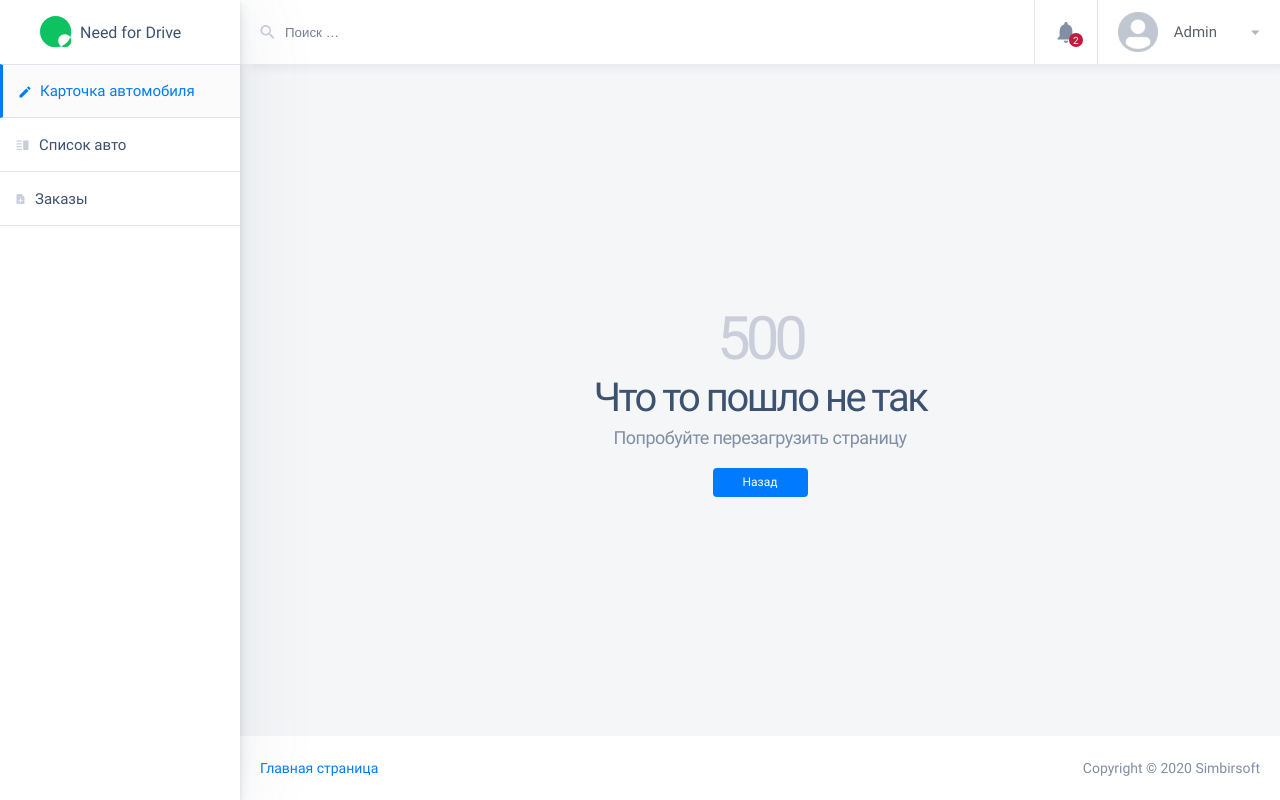
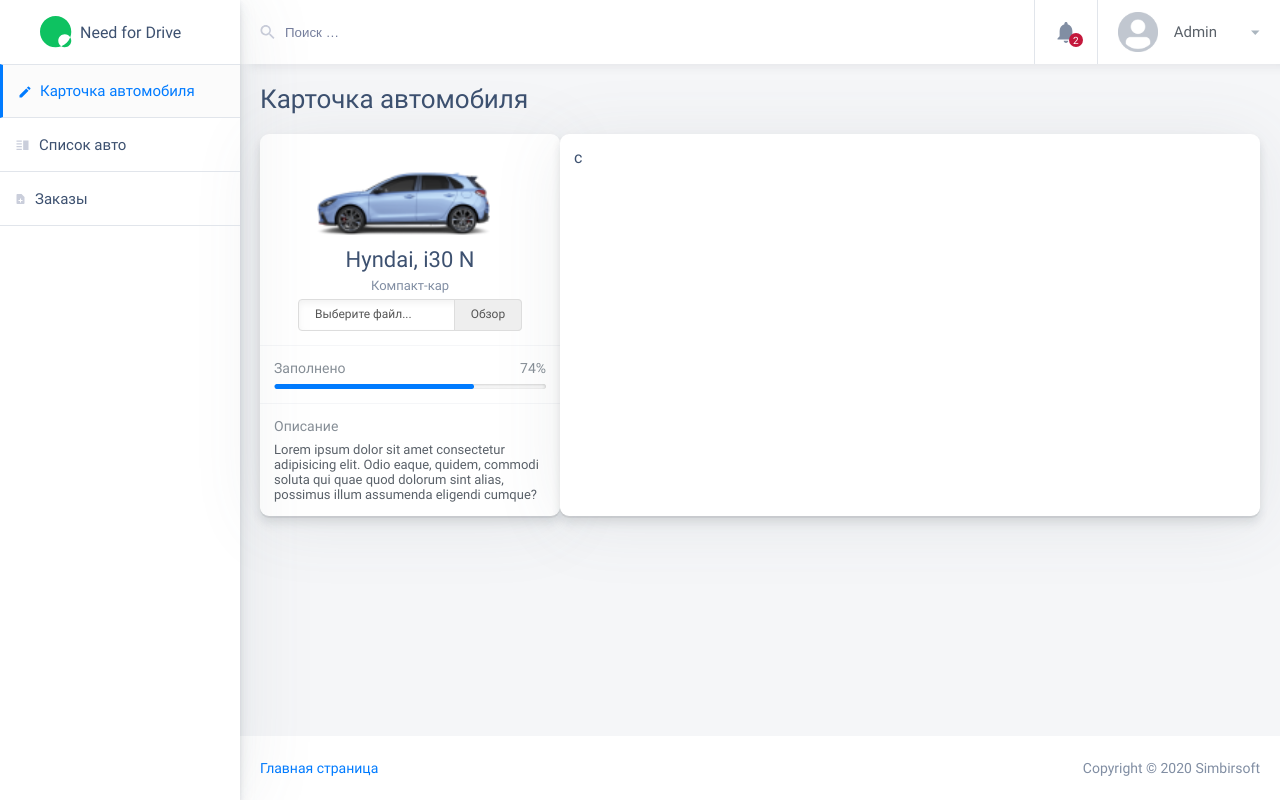
Before and after one commit to PolyantsevYury/need-for-drive, a React (Create React App) app: page /admin/car-setting in a window 1280 px wide. Built offline with nearby package versions, Linux system fonts and the light colour scheme; what react-geocode would draw is missing.

Commit message:
Add info-card

```diff
--- a/src/components/adminPage/AdminPage.js
+++ b/src/components/adminPage/AdminPage.js
@@ -7,6 +7,7 @@ import NavBar from "./NavBar";
 import Header from "./Header";
 import NavBarMobile from "./NavBarMobile";
 import Error from "./error/Error";
+import CarSetting from "./carSetting/CarSetting";
 
 const AdminPage = () => {
   const isMobile = useMediaQuery({ maxWidth: 767 });
@@ -21,6 +22,11 @@ const AdminPage = () => {
         <div className="admin__content content">
           <Switch>
             <Route exact path="/admin/orders" render={() => <Orders />} />
+            <Route
+              exact
+              path="/admin/car-setting"
+              render={() => <CarSetting />}
+            />
             <Route path="*" render={() => <Error />} />
           </Switch>
         </div>
--- /dev/null
+++ b/src/components/adminPage/carSetting/CarSetting.js
@@ -0,0 +1,66 @@
+import React from "react";
+import "./CarSetting.scss";
+import { Form, Formik } from "formik";
+import { Button } from "../../common/buttons/Buttons";
+import { Checkbox } from "../../common/forms/Forms";
+import modelExample from "../../../assets/images/adminModel.png";
+import progressBar from "../../../assets/images/progressBar.png";
+
+const CarSetting = () => {
+  const periodOptions = [
+    { key: "За год", value: "year" },
+    { key: "За месяц", value: "month" },
+    { key: "За неделю", value: "week" },
+    { key: "За день", value: "day" },
+  ];
+  const initialValues = {
+    period: "week",
+    model: "all",
+    city: "Ульяновск",
+    status: "process",
+  };
+
+  return (
+    <div className="car-setting">
+      <h2 className="content__title">Карточка автомобиля</h2>
+      <div className="car-setting__content">
+        <div className="content__card car-setting__info-card info-card">
+          <div className="info-card__model">
+            <img className="info-card__model-img" src={modelExample} alt="" />
+            <h2 className="info-card__model-title">Hyndai, i30 N</h2>
+            <span className="info-card__model-subtitle">Компакт-кар</span>
+            <div className="info-card__model-input">
+              {/* eslint-disable-next-line jsx-a11y/label-has-associated-control */}
+              <label className="file">
+                <input
+                  type="file"
+                  id="file"
+                  aria-label="File browser example"
+                />
+                <span className="file-custom" />
+              </label>
+            </div>
+          </div>
+          <div className="info-card__progress">
+            <div className="info-card__progress-title">
+              <h4>Заполнено</h4>
+              <span>74%</span>
+            </div>
+            <img className="info-card__progress-bar" src={progressBar} alt="" />
+          </div>
+          <div className="info-card__description">
+            <h4 className="info-card__description-title">Описание</h4>
+            <article className="info-card__description-text">
+              Lorem ipsum dolor sit amet consectetur adipisicing elit. Odio
+              eaque, quidem, commodi soluta qui quae quod dolorum sint alias,
+              possimus illum assumenda eligendi cumque?
+            </article>
+          </div>
+        </div>
+        <div className="content__card car-setting__form-card">c</div>
+      </div>
+    </div>
+  );
+};
+
+export default CarSetting;
--- /dev/null
+++ b/src/components/adminPage/carSetting/CarSetting.scss
@@ -0,0 +1,153 @@
+@import "../../../assets/variables";
+
+.car-setting {
+  display: flex;
+  flex-direction: column;
+
+  &__content {
+    display: flex;
+  }
+
+  &__info-card {
+    width: 300px;
+  }
+
+  &__form-card {
+    flex-grow: 1;
+    padding: 14px;
+  }
+}
+
+.info-card {
+  display: flex;
+  flex-direction: column;
+
+  &__model {
+    padding: 14px;
+    display: flex;
+    flex-direction: column;
+    align-items: center;
+  }
+
+  &__model-img {
+    width: 200px;
+    margin-bottom: 8px;
+  }
+
+  &__model-title {
+    font-size: 22px;
+    font-weight: normal;
+  }
+
+  &__model-subtitle {
+    margin: 6px 0;
+    font-size: 13px;
+    color: #818EA3;
+  }
+
+  &__model-input {
+    width: 100%;
+    display: flex;
+    justify-content: center;
+  }
+
+  &__progress {
+    padding: 14px;
+    display: flex;
+    flex-direction: column;
+    color: #868E96;
+    font-size: 14px;
+    border-top: 1px solid #F5F6F8;
+    border-bottom: 1px solid #F5F6F8;
+  }
+
+  &__progress-title {
+    display: flex;
+    justify-content: space-between;
+    margin-bottom: 8px;
+
+    h4 {
+      font-weight: 400;
+    }
+  }
+
+  &__progress-bar {
+
+  }
+
+  &__description {
+    padding: 14px;
+    color: #868E96;
+  }
+
+  &__description-title {
+    margin-bottom: 8px;
+    font-size: 14px;
+    font-weight: 400;
+  }
+
+  &__description-text {
+    font-size: 13px;
+    color: #5A6169;
+  }
+}
+
+/*
+ * File
+ */
+
+.file {
+  position: relative;
+  display: inline-block;
+  cursor: pointer;
+  height: 2rem;
+  color: #495057;
+  font-size: 12px;
+}
+.file input {
+  width: 14rem;
+  margin: 0;
+  filter: alpha(opacity=0);
+  opacity: 0;
+}
+.file-custom {
+  position: absolute;
+  top: 0;
+  right: 0;
+  left: 0;
+  z-index: 5;
+  height: 2rem;
+  padding: .5rem 1rem;
+  line-height: 1;
+  color: #555;
+  background-color: #fff;
+  border: .075rem solid #ddd;
+  border-radius: .25rem;
+  box-shadow: inset 0 .2rem .4rem rgba(0,0,0,.05);
+  -webkit-user-select: none;
+  -moz-user-select: none;
+  -ms-user-select: none;
+  user-select: none;
+}
+.file-custom:after {
+  content: "Выберите файл...";
+}
+.file-custom:before {
+  position: absolute;
+  top: -.075rem;
+  right: -.075rem;
+  bottom: -.075rem;
+  z-index: 6;
+  display: block;
+  content: "Обзор";
+  padding: .5rem 1rem;
+  line-height: 1;
+  color: #555;
+  background-color: #eee;
+  border: .075rem solid #ddd;
+  border-radius: 0 .25rem .25rem 0;
+}
+
+.file input:focus ~ .file-custom {
+  box-shadow: 0 0 0 .075rem #fff, 0 0 0 .2rem #0074d9;
+}
```
Also changed, not shown: src/assets/images/progressBar.png (added).
